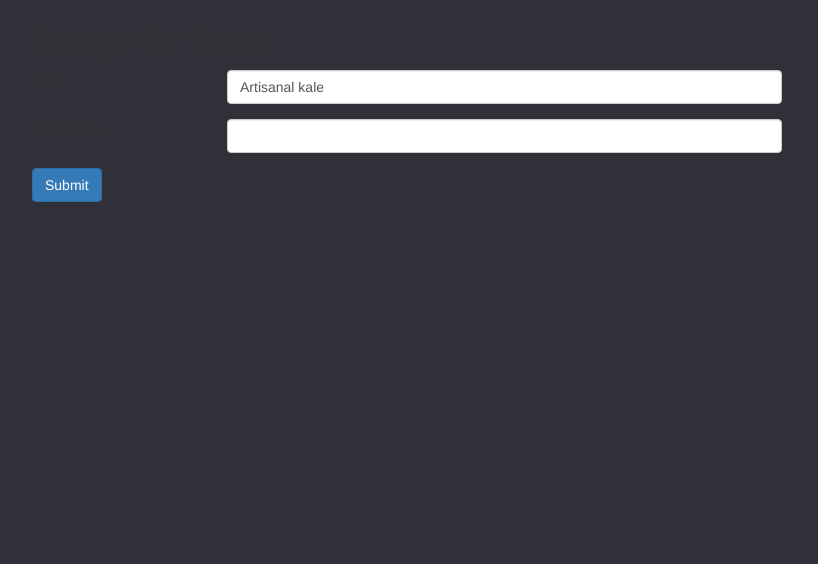
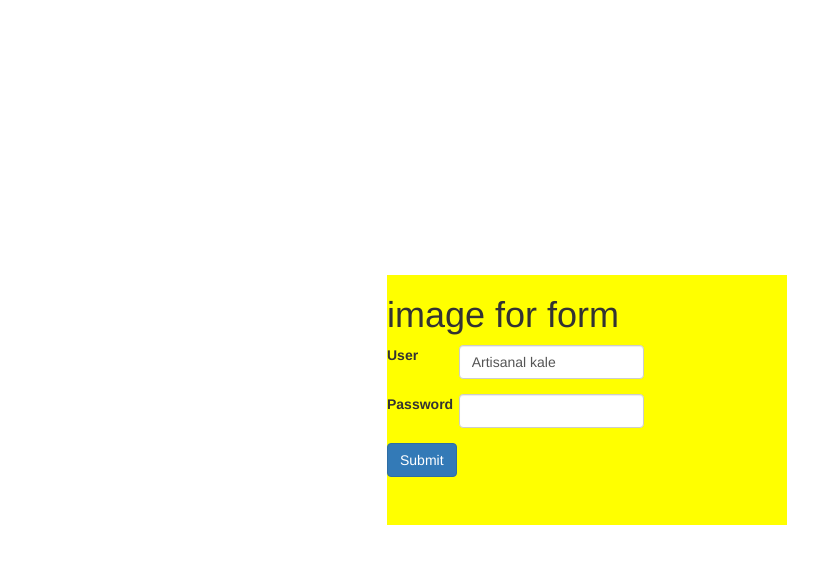
Before and after one commit to DevJulianSalas/app-face, a Flask app: page /index in a window 1280 px wide. Shown: the top 564 px of the page, without its empty margins (38-856 px from the left). Run offline with Flask 2, Linux system fonts and the light colour scheme; some libraries are stand-ins or nearby versions.

Commit message:
Feat "se crear el login para la app en bootstrap"

```diff
--- a/docker/scripts/appWeb/login/static/login.css
+++ b/docker/scripts/appWeb/login/static/login.css
@@ -1,8 +1,25 @@
-@CHARSET "UTF-8";
+@charset "charset-name";
 
 /* body configuration*/
 
 body{
   margin:0 auto;
-  background: #303138;
+  padding: 0;
 }
+
+/*Cuadro de formulario*/
+
+.container_pattern{
+  width: 100%;
+  /*position: relative;*/
+}
+
+#form{
+  background: yellow;
+  position: absolute;
+  height: 250px;
+  width: 400px;
+  left:50%;
+  top:50%;
+  transform: translate(-50%, -50%); /*Averiguar esto*/
+}
--- a/docker/scripts/appWeb/login/templates/login.html
+++ b/docker/scripts/appWeb/login/templates/login.html
@@ -12,9 +12,10 @@
     <link rel="stylesheet" href="{{url_for("login.static", filename= "login.css")}}">
   </head>
   <body>
-  <section class="container" id="frame_form">
+  <section class="container" id="container_pattern">
+    <div class="row" id="form">
       <h1>image for form</h1>
-    <form action="index.html" method="post">
+      <form action="index.html" method="post"id="test">
         <div class="form-group row">
           <label for="input_text" class="col-xs-4 col-sm-4 col-lg-2 col-form-label">User</label>
           <div class="col-xs-8 col-sm-8 col-lg-6">
@@ -33,6 +34,7 @@
           </div>
         </div>
       </form>
+    </div>
   </section>
 
 
```
Lines whose indentation alone changed are shown as unchanged.
